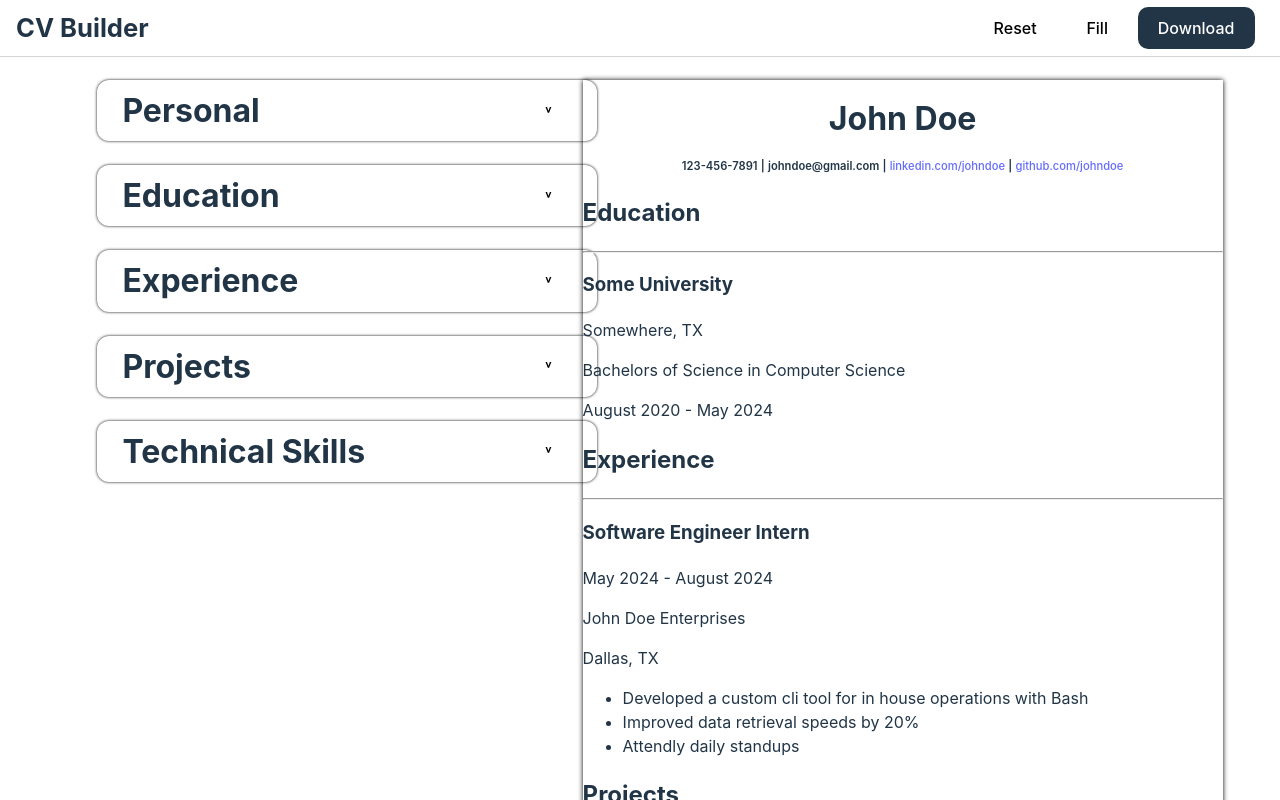
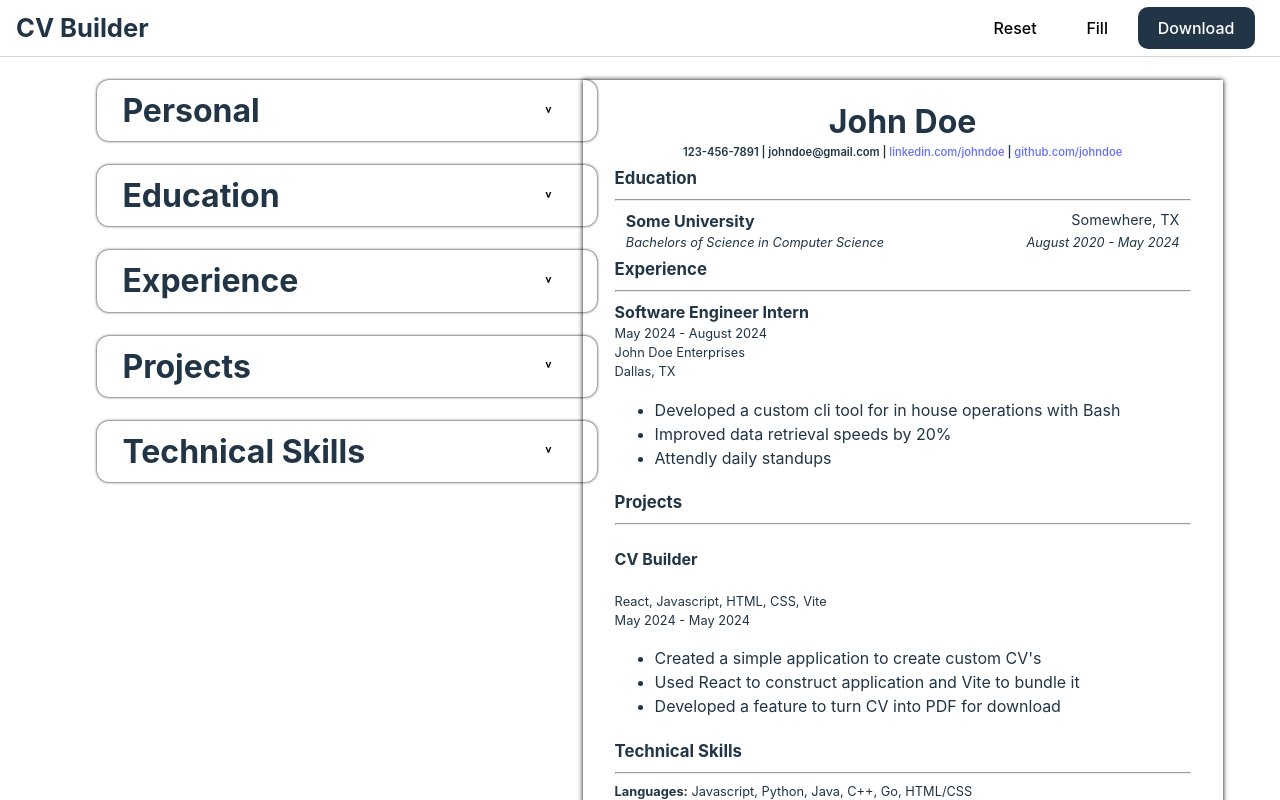
Before and after one commit to hpagon/cv-application, a React (Vite) app: page / in a window 1280 px wide. Both pictures are taken after a click on the button "Fill". Shown: the top 800 px of the page. Built offline with nearby package versions, Linux system fonts and the light colour scheme.

Commit message:
Styled school resume section components
Gave all elements correct placement and spacing

```diff
--- a/src/components/Header.jsx
+++ b/src/components/Header.jsx
@@ -13,15 +13,13 @@ export default function Header({
     <div id="header">
       <h1>{fullName}</h1>
       <div>
-        <p>{phoneNumber}</p>
-        {phoneNumber && (email || linkedIn || github) && <p>|</p>}
-        <p>{email}</p>
-        {email && linkedIn && <p>|</p>}
         <p>
+          {phoneNumber}
+          {phoneNumber && (email || linkedIn || github) && " | "}
+          {email}
+          {email && linkedIn && " | "}
           <a href={linkedInUrl}>{linkedIn}</a>
-        </p>
-        {(phoneNumber || email || linkedIn) && github && <p>|</p>}
-        <p>
+          {(phoneNumber || email || linkedIn) && github && " | "}
           <a href={githubUrl}>{github}</a>
         </p>
       </div>
--- a/src/components/School.jsx
+++ b/src/components/School.jsx
@@ -1,6 +1,8 @@
+import "../styles/School.css";
+
 export default function School({ school }) {
   return (
-    <div>
+    <div className="school">
       <div>
         <h3>{school.schoolName}</h3>
         <p>{school.location}</p>
--- a/src/components/Section.jsx
+++ b/src/components/Section.jsx
@@ -1,6 +1,8 @@
+import "../styles/Section.css";
+
 export default function Section({ title, children }) {
   return (
-    <div>
+    <div className="section">
       <h2>{title}</h2>
       <hr />
       {children}
--- a/src/styles/Header.css
+++ b/src/styles/Header.css
@@ -2,20 +2,25 @@
   display: flex;
   flex-direction: column;
   align-items: center;
+  width: 100%;
 }
 
 #header h1 {
+  text-wrap: wrap;
+  text-align: center;
   font-size: 2rem;
-  width: max-content;
-  max-width: 100%;
+  max-width: 80%;
+  margin: 1.5rem 0 0.3rem 0;
 }
 
 #header > div {
   display: flex;
+  max-width: 90%;
 }
 
 #header p {
   font-size: 0.7rem;
   margin: 0 0.1rem;
   font-weight: 600;
+  text-align: center;
 }
--- a/src/styles/Resume.css
+++ b/src/styles/Resume.css
@@ -3,9 +3,17 @@
 }
 
 #resume {
+  display: flex;
+  flex-direction: column;
+  align-items: center;
   margin-top: 1.5rem;
   width: var(--resume-width);
   min-height: calc(var(--resume-width) / 8.5 * 11);
-  /* border: 1px solid black; */
   box-shadow: 0 0 5px black;
 }
+
+h1,
+p,
+h3 {
+  word-break: break-all;
+}
--- /dev/null
+++ b/src/styles/School.css
@@ -0,0 +1,17 @@
+.school {
+  box-sizing: border-box;
+  padding: 0 0.7rem;
+}
+
+.school > div {
+  display: flex;
+  justify-content: space-between;
+}
+
+.school > div:nth-child(1) p {
+  font-size: 0.9rem;
+}
+
+.school > div:nth-child(2) p {
+  font-style: italic;
+}
--- /dev/null
+++ b/src/styles/Section.css
@@ -0,0 +1,21 @@
+.section {
+  width: 90%;
+}
+
+.section h2 {
+  margin: 0.3rem 0 0 0;
+  font-size: 1.05rem;
+}
+
+h3 {
+  font-size: 1rem;
+}
+
+h3,
+p {
+  margin: 0;
+}
+
+p {
+  font-size: 0.8rem;
+}
```
